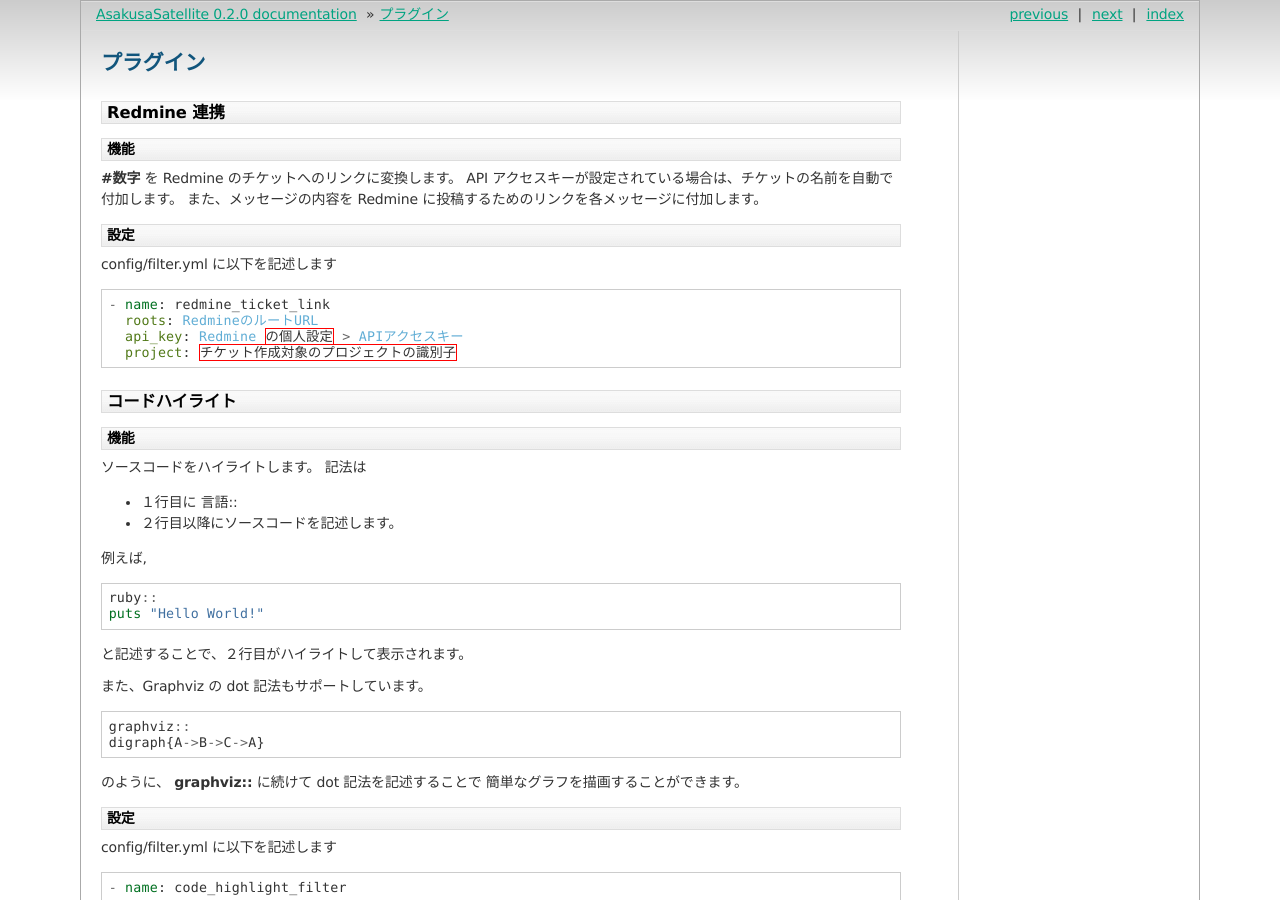
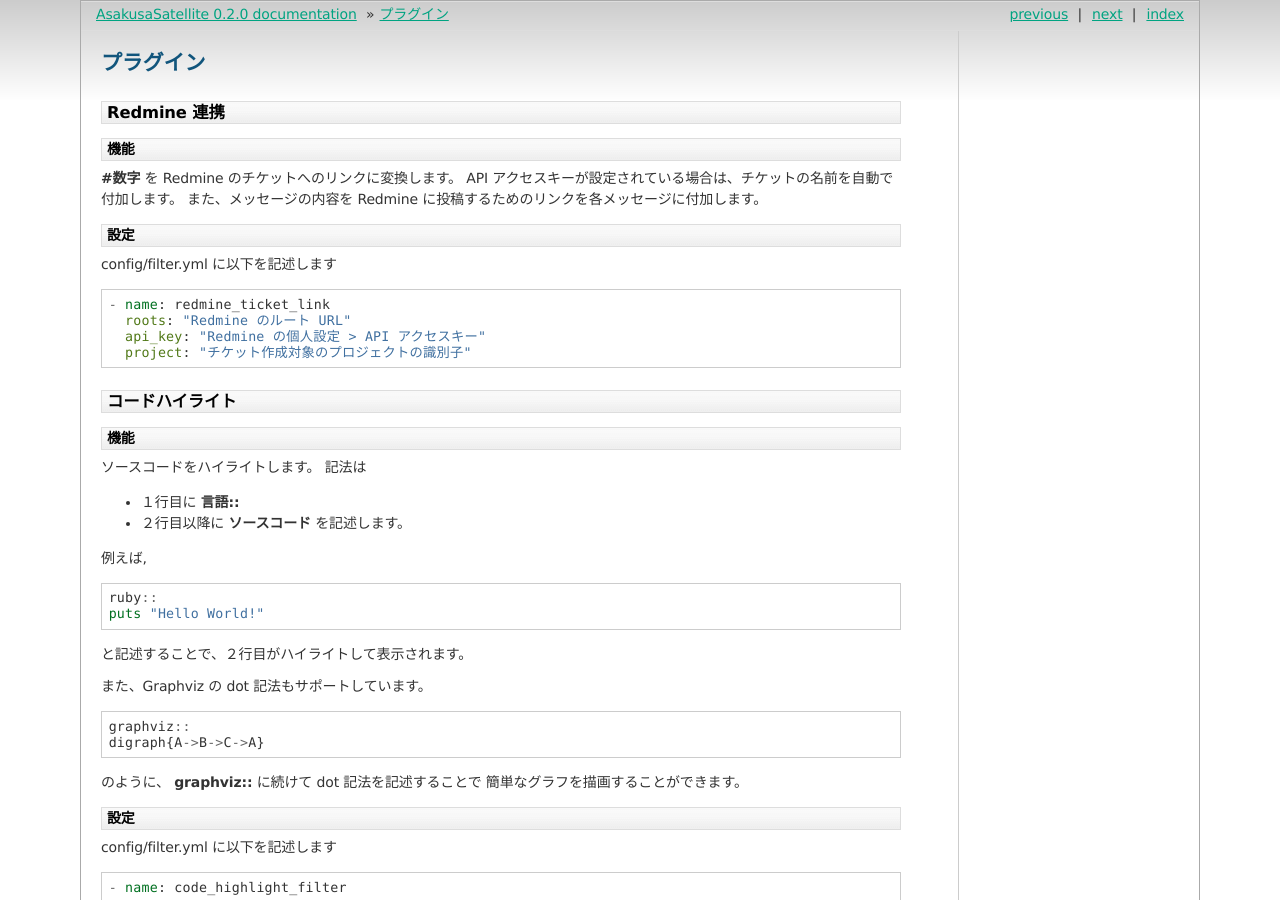
Before and after one commit to codefirst/asakusa-satellite-manual, a Sphinx documentation site: the page built from source/plugin.rst, in a window 1280 px wide and 900 px high. Built offline with Sphinx 7.4.7, drawn with Linux system fonts in a browser that asks for light colours; some of the changed text lies outside the part shown.

```diff
--- a/source/plugin.rst
+++ b/source/plugin.rst
@@ -15,9 +15,9 @@ config/filter.yml に以下を記述します
 .. code-block:: ruby
 
   - name: redmine_ticket_link
-    roots: RedmineのルートURL
-    api_key: Redmine の個人設定 > APIアクセスキー
-    project: チケット作成対象のプロジェクトの識別子
+    roots: "Redmine のルート URL"
+    api_key: "Redmine の個人設定 > API アクセスキー"
+    project: "チケット作成対象のプロジェクトの識別子"
 
 コードハイライト
 -----------------------
@@ -26,8 +26,8 @@ config/filter.yml に以下を記述します
 ソースコードをハイライトします。
 記法は
 
-* １行目に 言語\:\:
-* ２行目以降にソースコードを記述します。
+* １行目に **言語\:\:**
+* ２行目以降に **ソースコード** を記述します。
 
 例えば,
 
@@ -108,4 +108,4 @@ config/filter.yml に以下を記述します
 .. code-block:: ruby
 
   - name: jenkins_filter
-    roots: Jenkins の URL
+    roots: "Jenkins の URL"
```
